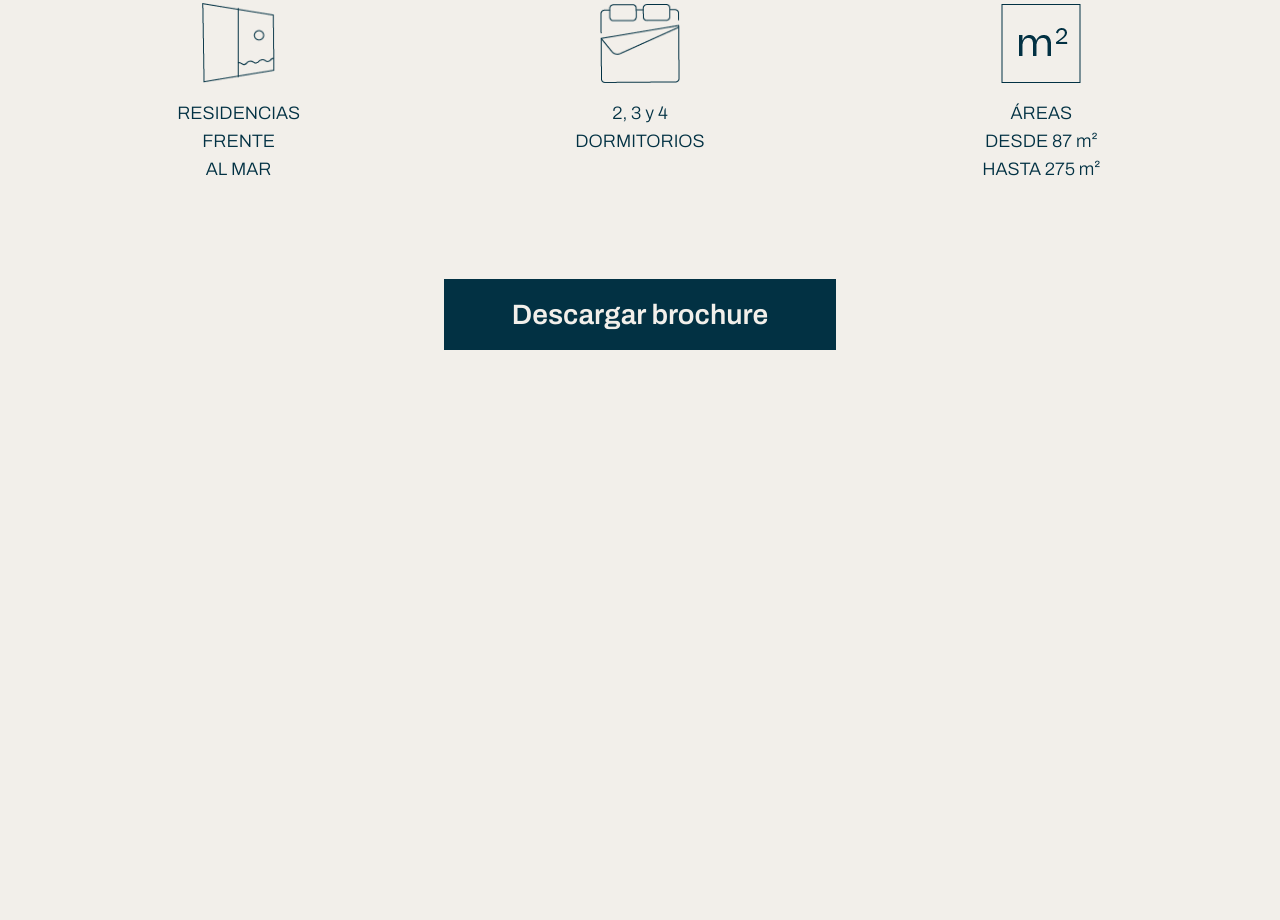
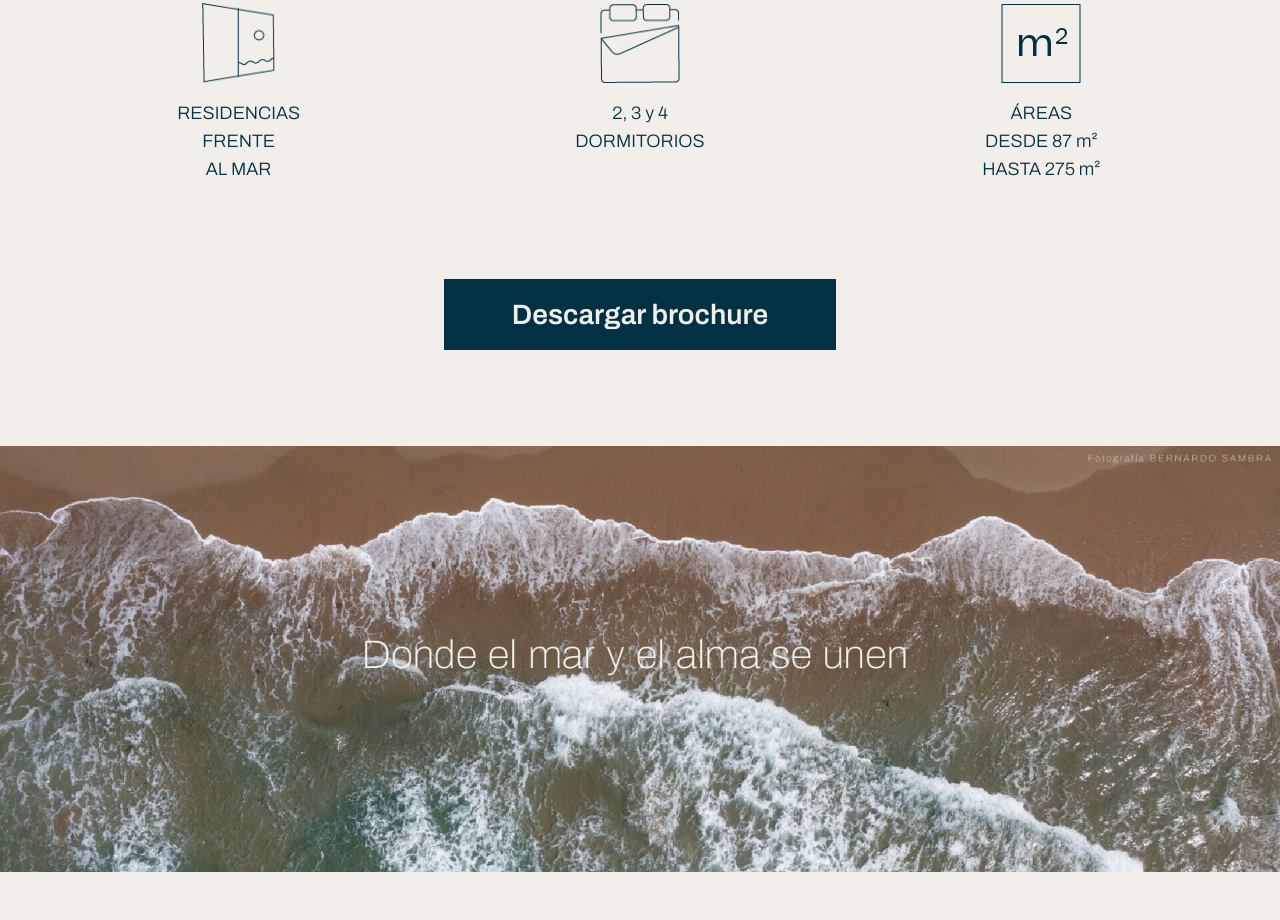
Before and after one commit to leonardo-bravop/pacific-soul-astro, an Astro site: page / in a window 1280 px wide. Shown: the part 3067-3987 px from the top of the page. Before the commit the page ends 3465 px from the top, so only its background shows below. Built offline with nearby package versions, Linux system fonts and the light colour scheme; Astro itself is replaced by a stand-in of ours.

Commit message:
Add mar y alma banner

```diff
--- /dev/null
+++ b/src/components/BannerMarYAlma.astro
@@ -0,0 +1,9 @@
+---
+import bannerFrenteMar from '@assets/banner-departamentos-venta-frente-mar.jpg';
+---
+<section class="py-4 md:py-12">
+    <div data-aos="fade-up" data-aos-anchor-placement="center-bottom" class="aos-init aos-animate">
+        <img class="w-full aspect-[1/.7] md:aspect-auto object-cover object-center"
+            src={bannerFrenteMar.src} alt="banner departamentos venta frente mar" loading="lazy">
+    </div>
+</section>
--- a/src/pages/index.astro
+++ b/src/pages/index.astro
@@ -7,6 +7,7 @@ import Features1 from '@components/Features1.astro';
 import Features2 from '@components/Features2.astro';
 import Features3 from '@components/Features3.astro';
 import Brochure from '@components/Brochure.astro';
+import BannerMarYAlma from '@components/BannerMarYAlma.astro';
 import "@styles/global.css";
 ---
 
@@ -18,4 +19,5 @@ import "@styles/global.css";
     <Features2 />
     <Features3 />
     <Brochure />
+    <BannerMarYAlma />
 </Layout>
```
Also changed, not shown: src/assets/banner-departamentos-venta-frente-mar.jpg (added).
